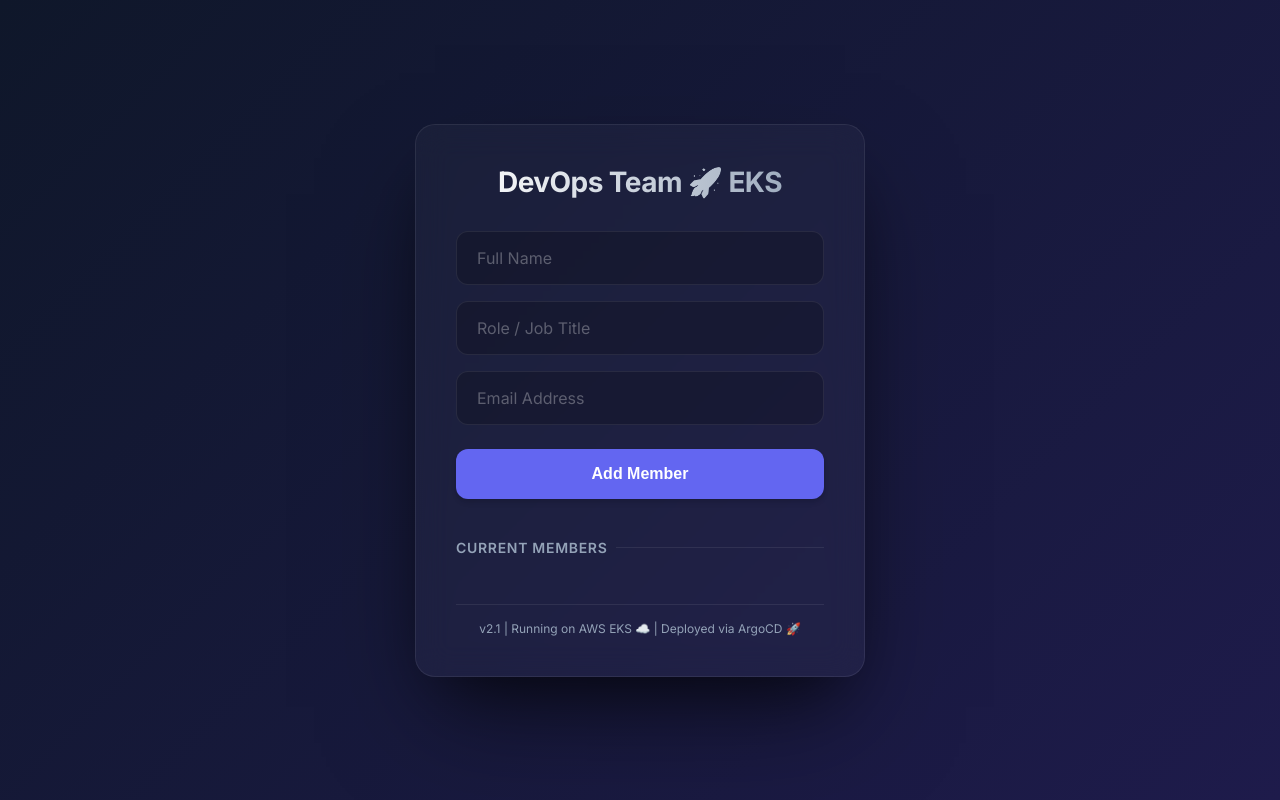
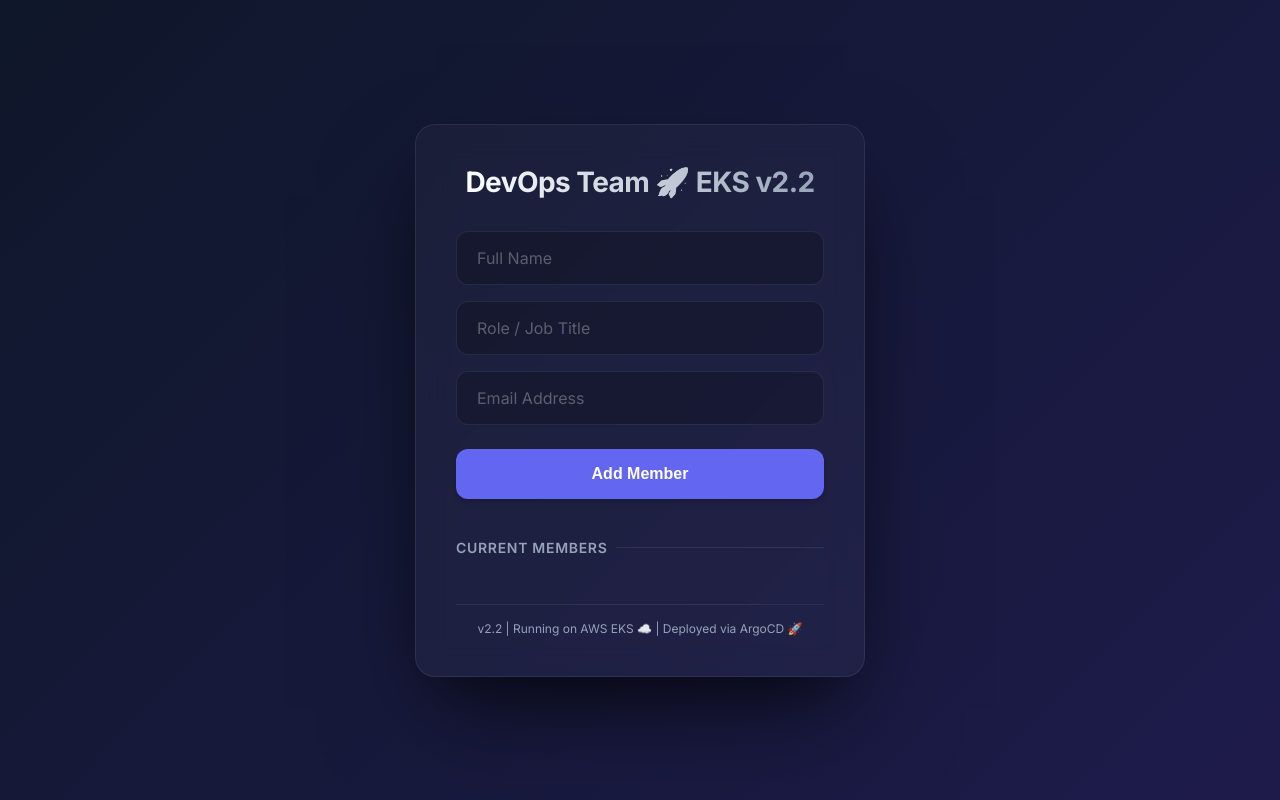
Before and after one commit to mahmoudsallem/med-project, a plain HTML site: page Project/frontend/index.html in a window 1280 px wide. Drawn offline with Linux system fonts and the light colour scheme; no server answers.

Commit message:
feat: update frontend to v2.2 with version display

```diff
--- a/Project/frontend/index.html
+++ b/Project/frontend/index.html
@@ -4,7 +4,7 @@
 <head>
   <meta charset="UTF-8">
   <meta name="viewport" content="width=device-width, initial-scale=1.0">
-  <title>DevOps Team Manager v2.0 - EKS Edition</title>
+  <title>DevOps Team Manager v2.2 - EKS Edition</title>
   <!-- Google Fonts: Inter -->
   <link href="https://fonts.googleapis.com/css2?family=Inter:wght@300;400;500;600;700&display=swap" rel="stylesheet">
   <style>
@@ -219,7 +219,7 @@
 <body>
 
   <div class="glass-container">
-    <h2>DevOps Team 🚀 EKS</h2>
+    <h2>DevOps Team 🚀 EKS v2.2</h2>
 
     <form id="userForm">
       <div class="input-group">
@@ -241,7 +241,7 @@
 
     <div
       style="margin-top: 2rem; text-align: center; font-size: 0.75rem; color: var(--text-muted); padding-top: 1rem; border-top: 1px solid var(--glass-border);">
-      v2.1 | Running on AWS EKS ☁️ | Deployed via ArgoCD 🚀
+      v2.2 | Running on AWS EKS ☁️ | Deployed via ArgoCD 🚀
     </div>
   </div>
 
```
